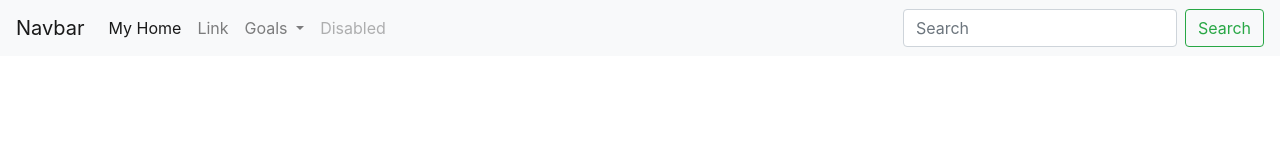
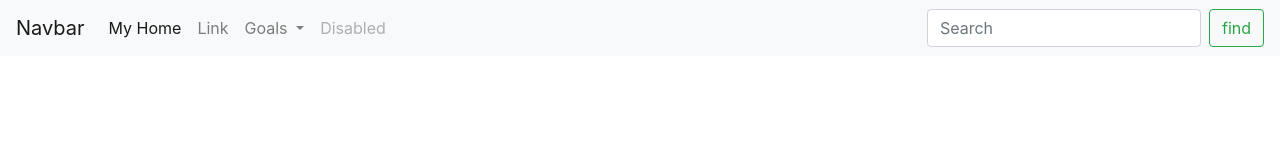
Before and after one commit to dipali-coditas/git-tuts, a plain HTML site: page website/index.html in a window 1280 px wide. Drawn offline with nearby package versions, Linux system fonts and the light colour scheme.

Commit message:
added find at the place of search

```diff
--- a/website/index.html
+++ b/website/index.html
@@ -42,7 +42,7 @@
           </ul>
           <form class="form-inline my-2 my-lg-0">
             <input class="form-control mr-sm-2" type="search" placeholder="Search" aria-label="Search">
-            <button class="btn btn-outline-success my-2 my-sm-0" type="submit">Search</button>
+            <button class="btn btn-outline-success my-2 my-sm-0" type="submit">find</button>
           </form>
         </div>
       </nav>
```
